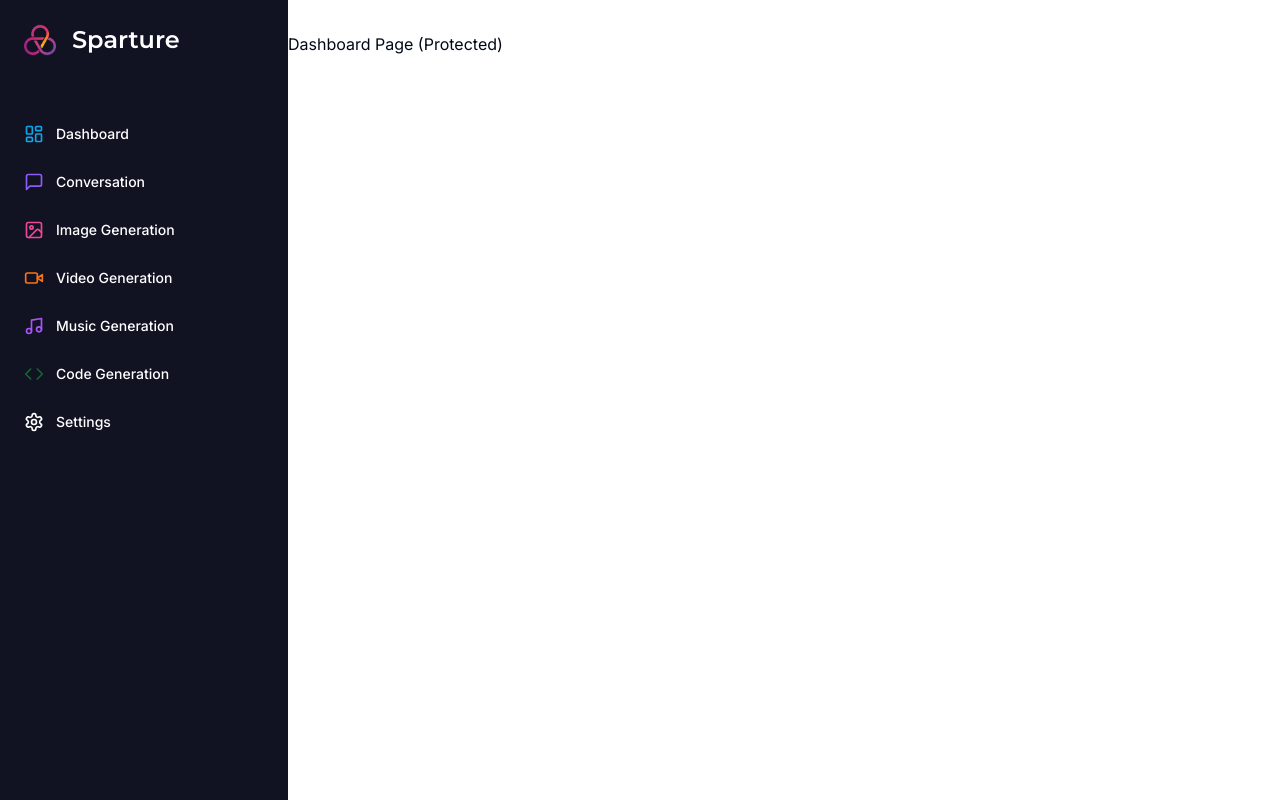
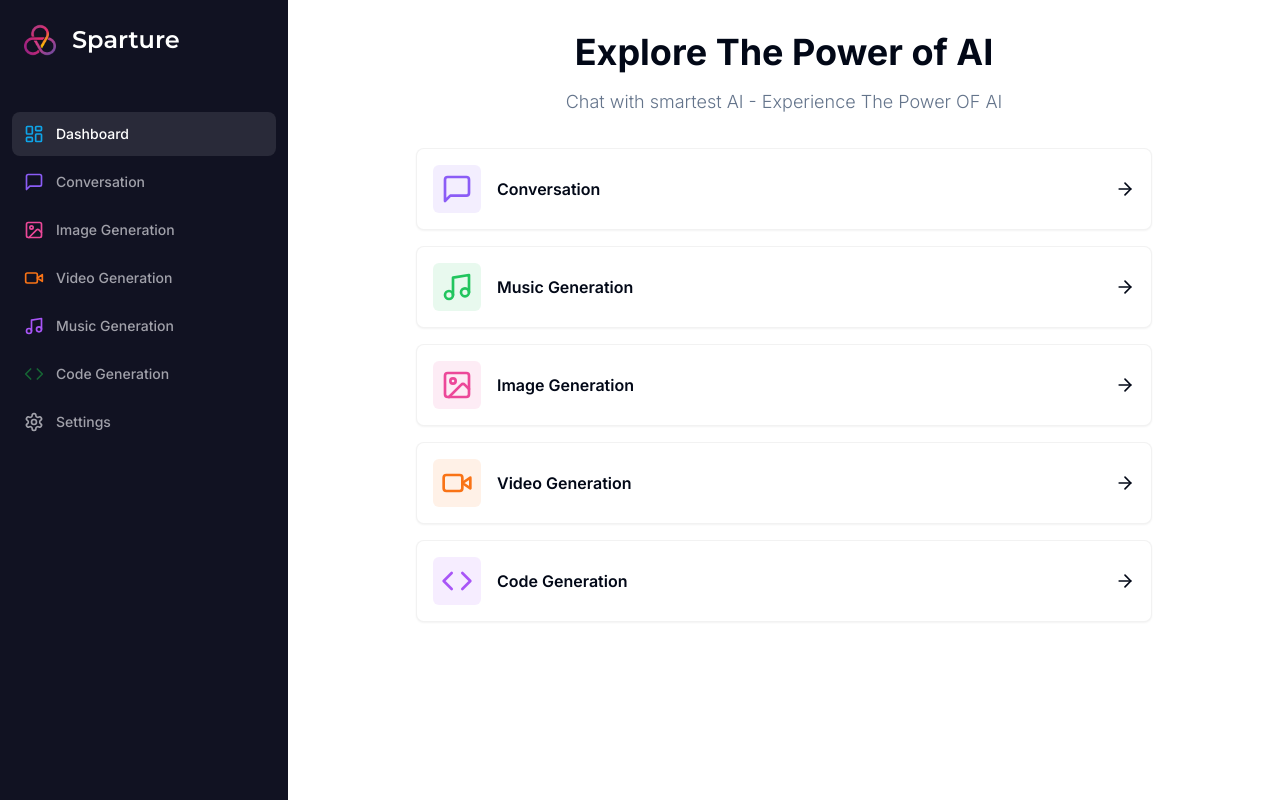
Before and after one commit to rejaulrasel/AI-Saas-Project, a Next.js app: page /dashboard in a window 1280 px wide. Built offline with nearby package versions, Linux system fonts and the light colour scheme.

Commit message:
added Dashboard Page

```diff
--- a/app/(dashboard)/(routes)/dashboard/page.tsx
+++ b/app/(dashboard)/(routes)/dashboard/page.tsx
@@ -1,10 +1,80 @@
+"use client";
+
+import { Card } from "@/components/ui/card";
+import { cn } from "@/lib/utils";
+import { ArrowRight, Code, Image, MessageSquare, Music, Video } from "lucide-react";
+import { useRouter } from "next/navigation";
+
+const tools = [
+  {
+    label: "Conversation",
+    icon: MessageSquare,
+    color: 'text-violet-500',
+    bgColor: 'bg-violet-500/10',
+    href: '/conversation'
+  },
+  {
+    label: "Music Generation",
+    icon: Music,
+    color: 'text-green-500',
+    bgColor: 'bg-green-500/10',
+    href: '/music'
+  },
+
+  {
+    label: "Image Generation",
+    icon: Image,
+    color: 'text-pink-500',
+    bgColor: 'bg-pink-500/10',
+    href: '/image'
+  },
+  {
+    label: "Video Generation",
+    icon: Video,
+    color: 'text-orange-500',
+    bgColor: 'bg-orange-500/10',
+    href: '/video'
+  },
+  {
+    label: "Code Generation",
+    icon: Code,
+    color: 'text-purple-500',
+    bgColor: 'bg-purple-500/10',
+    href: '/code'
+  },
+]
+
 const DashboardPage = () => {
+  const router = useRouter();
   return (
     <div>
-    <p>Dashboard Page (Protected)</p>
-
+      <div className="mb-8 space-y-4">
+        <h2 className="text-2xl md:text-4xl font-bold text-center">Explore The Power of AI</h2>
+        <p className="text-muted-foreground font-light text-sm md:text-lg text-center">Chat with smartest AI - Experience The Power OF AI</p>
+      </div>
+      <div className="px-4 md:px-20 lg:px-32 space-y-4">
+        {
+          tools.map((tool) => (
+            <Card
+            onClick={() => router.push(tool.href)}
+            key={tool.href}
+              className="p-4 border-black/5 flex items-center justify-between hover:shadow-md transition cursor-pointer"
+            >
+              <div className="flex items-center gap-x-4">
+                <div className={cn("p-2 w-fit rounded-md", tool.bgColor)}>
+                  <tool.icon className={cn("w-8 h-8", tool.color)} />
+                </div>
+                <div className="font-semibold">
+                  {tool.label}
+                </div>
+              </div>
+              <ArrowRight className="w-5 h-5" />
+            </Card>
+          ))
+        }
+      </div>
     </div>
-    )
+  )
 }
 
 export default DashboardPage;
--- a/components/mobile-sidebar.tsx
+++ b/components/mobile-sidebar.tsx
@@ -5,8 +5,17 @@
 import { Button } from "@/components/ui/button";
 import { Sheet, SheetContent, SheetTrigger } from "@/components/ui/sheet";
 import Sidebar from "./sidebar";
+import { useEffect, useState } from "react";
 
 const MobileSidebar = () => {
+    const [isMounted, setIsMounted] = useState(false);
+
+    useEffect(() => {
+        setIsMounted(true)
+    }, [])
+    if (!isMounted) {
+        return null;
+    }
     return (
         <Sheet>
             <SheetTrigger>
--- a/components/sidebar.tsx
+++ b/components/sidebar.tsx
@@ -5,6 +5,7 @@
 import Link from "next/link";
 
 import { cn } from "@/lib/utils";
+import { usePathname } from "next/navigation";
 
 const montserrat = Montserrat({
     weight: '600',
@@ -56,6 +57,7 @@
 ]
 
 const Sidebar = () => {
+    const pathname = usePathname()
     return (
         <div className="space-y-4 py-4 flex flex-col h-full text-white bg-[#111222]">
             <div className="px-3 py-2 flex-1">
@@ -74,7 +76,7 @@
                         <Link
                             href={route.href}
                             key={route.href}
-                            className="text-sm group flex p-3 w-full justify-start font-medium cursor-pointer hover:text-white hover:bg-white/10 rounded-lg transition"
+                            className={cn("text-sm group flex p-3 w-full justify-start font-medium cursor-pointer hover:text-white hover:bg-white/10 rounded-lg transition", pathname === route.href ? "text-white bg-white/10" : "text-zinc-400")}
                         >
                             <div className="flex items-center flex-1">
                                 <route.icon className={cn("h-5 w-5 mr-3", route.color)} />
--- /dev/null
+++ b/components/ui/card.tsx
@@ -0,0 +1,79 @@
+import * as React from "react"
+
+import { cn } from "@/lib/utils"
+
+const Card = React.forwardRef<
+  HTMLDivElement,
+  React.HTMLAttributes<HTMLDivElement>
+>(({ className, ...props }, ref) => (
+  <div
+    ref={ref}
+    className={cn(
+      "rounded-lg border bg-card text-card-foreground shadow-sm",
+      className
+    )}
+    {...props}
+  />
+))
+Card.displayName = "Card"
+
+const CardHeader = React.forwardRef<
+  HTMLDivElement,
+  React.HTMLAttributes<HTMLDivElement>
+>(({ className, ...props }, ref) => (
+  <div
+    ref={ref}
+    className={cn("flex flex-col space-y-1.5 p-6", className)}
+    {...props}
+  />
+))
+CardHeader.displayName = "CardHeader"
+
+const CardTitle = React.forwardRef<
+  HTMLParagraphElement,
+  React.HTMLAttributes<HTMLHeadingElement>
+>(({ className, ...props }, ref) => (
+  <h3
+    ref={ref}
+    className={cn(
+      "text-2xl font-semibold leading-none tracking-tight",
+      className
+    )}
+    {...props}
+  />
+))
+CardTitle.displayName = "CardTitle"
+
+const CardDescription = React.forwardRef<
+  HTMLParagraphElement,
+  React.HTMLAttributes<HTMLParagraphElement>
+>(({ className, ...props }, ref) => (
+  <p
+    ref={ref}
+    className={cn("text-sm text-muted-foreground", className)}
+    {...props}
+  />
+))
+CardDescription.displayName = "CardDescription"
+
+const CardContent = React.forwardRef<
+  HTMLDivElement,
+  React.HTMLAttributes<HTMLDivElement>
+>(({ className, ...props }, ref) => (
+  <div ref={ref} className={cn("p-6 pt-0", className)} {...props} />
+))
+CardContent.displayName = "CardContent"
+
+const CardFooter = React.forwardRef<
+  HTMLDivElement,
+  React.HTMLAttributes<HTMLDivElement>
+>(({ className, ...props }, ref) => (
+  <div
+    ref={ref}
+    className={cn("flex items-center p-6 pt-0", className)}
+    {...props}
+  />
+))
+CardFooter.displayName = "CardFooter"
+
+export { Card, CardHeader, CardFooter, CardTitle, CardDescription, CardContent }
```
